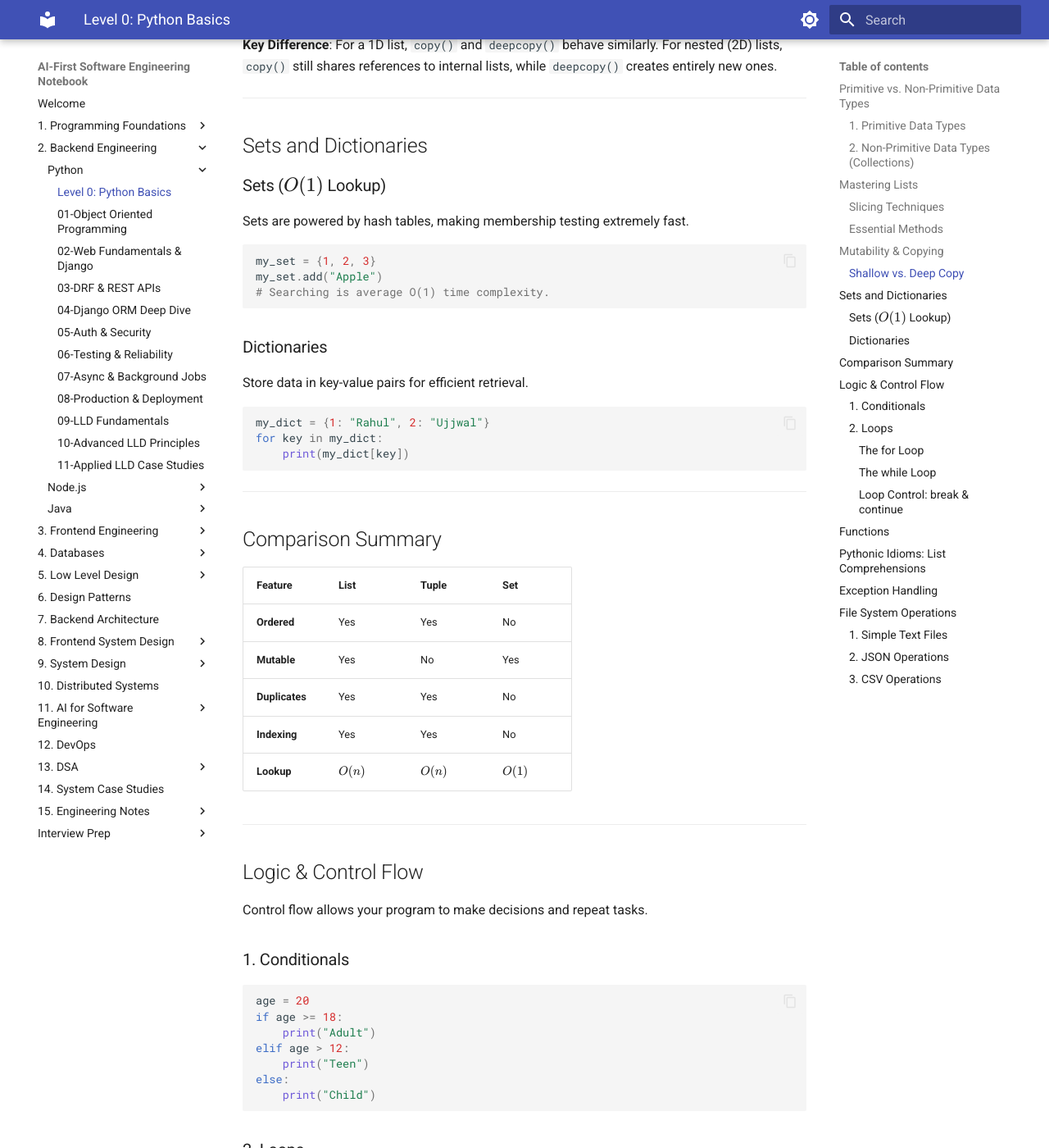
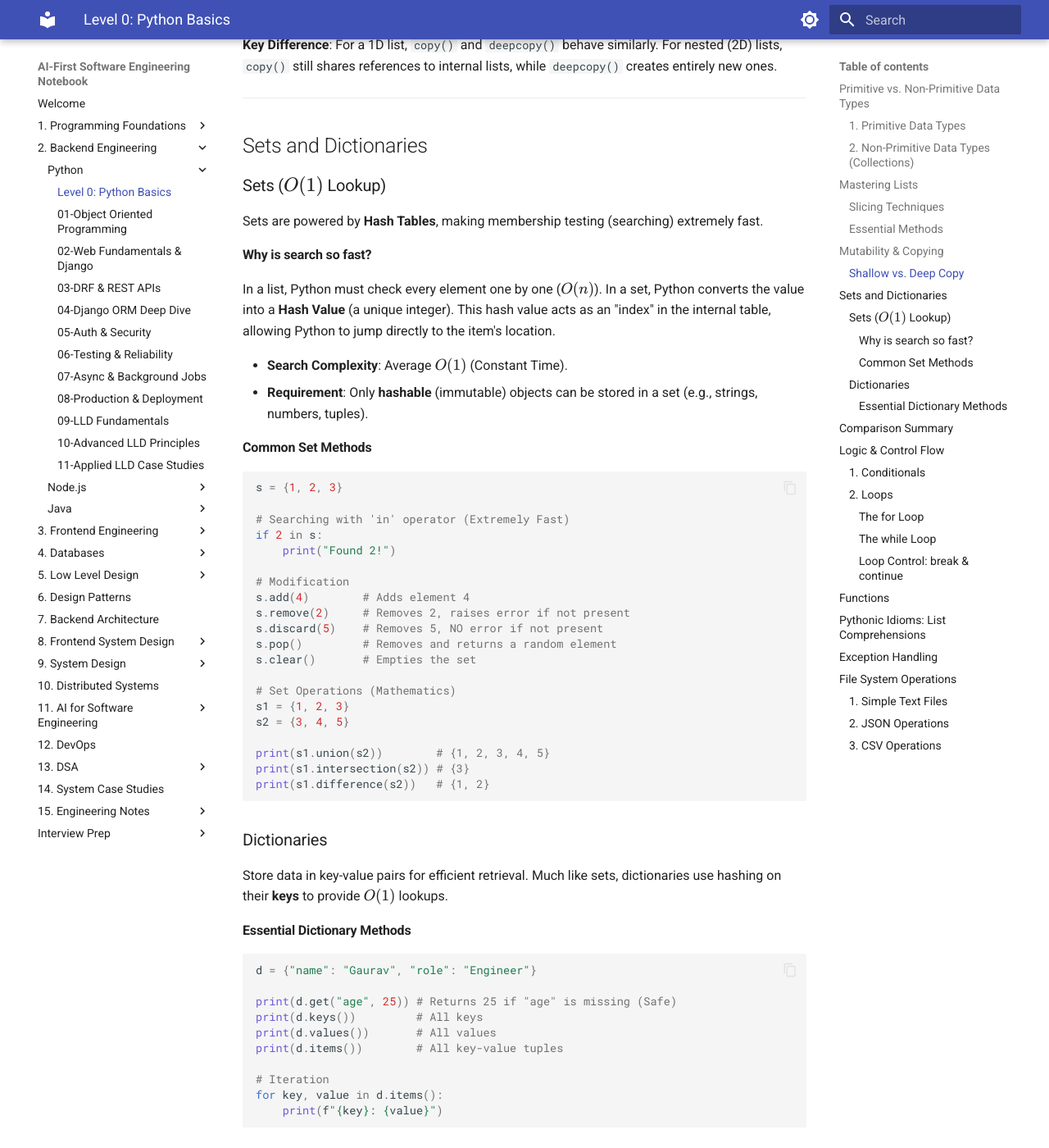
Before and after one commit to ergauravgoyal/ai-first-software-engineer, an MkDocs documentation site: the page built from docs/02-backend-engineering/python/00-python-basics.md, in a window 1280 px wide and 1400 px high, scrolled down 1959 px. Shown: the whole window at 82% size. Built offline with MkDocs 1.6.1 and Material for MkDocs 9.7.7, drawn with Linux system fonts in a browser that asks for light colours.

Commit message:
Explain Set hashing & O(1) search mechanics

````diff
--- a/docs/02-backend-engineering/python/00-python-basics.md
+++ b/docs/02-backend-engineering/python/00-python-basics.md
@@ -71,19 +71,55 @@ crr = copy.deepcopy(arr)
 ## Sets and Dictionaries
 
 ### Sets ($O(1)$ Lookup)
-Sets are powered by hash tables, making membership testing extremely fast.
+
+Sets are powered by **Hash Tables**, making membership testing (searching) extremely fast.
+
+#### Why is search so fast?
+In a list, Python must check every element one by one ($O(n)$). In a set, Python converts the value into a **Hash Value** (a unique integer). This hash value acts as an "index" in the internal table, allowing Python to jump directly to the item's location.
+
+- **Search Complexity**: Average $O(1)$ (Constant Time).
+- **Requirement**: Only **hashable** (immutable) objects can be stored in a set (e.g., strings, numbers, tuples).
+
+#### Common Set Methods
 ```python
-my_set = {1, 2, 3}
-my_set.add("Apple")
-# Searching is average O(1) time complexity.
+s = {1, 2, 3}
+
+# Searching with 'in' operator (Extremely Fast)
+if 2 in s:
+    print("Found 2!")
+
+# Modification
+s.add(4)        # Adds element 4
+s.remove(2)     # Removes 2, raises error if not present
+s.discard(5)    # Removes 5, NO error if not present
+s.pop()         # Removes and returns a random element
+s.clear()       # Empties the set
+
+# Set Operations (Mathematics)
+s1 = {1, 2, 3}
+s2 = {3, 4, 5}
+
+print(s1.union(s2))        # {1, 2, 3, 4, 5}
+print(s1.intersection(s2)) # {3}
+print(s1.difference(s2))   # {1, 2}
 ```
 
 ### Dictionaries
-Store data in key-value pairs for efficient retrieval.
+
+Store data in key-value pairs for efficient retrieval. Much like sets, dictionaries use hashing on their **keys** to provide $O(1)$ lookups.
+
+#### Essential Dictionary Methods
 ```python
-my_dict = {1: "Rahul", 2: "Ujjwal"}
-for key in my_dict:
-    print(my_dict[key])
+d = {"name": "Gaurav", "role": "Engineer"}
+
+print(d.get("age", 25)) # Returns 25 if "age" is missing (Safe)
+print(d.keys())         # All keys
+print(d.values())       # All values
+print(d.items())        # All key-value tuples
+
+# Iteration
+for key, value in d.items():
+    print(f"{key}: {value}")
 ```
 
 ---
````
Also changed, not shown: docs/01-programming-foundations/01-basics.md (deleted, +0 -37 lines), docs/01-programming-foundations/02-variables-datatypes.md (deleted, +0 -75 lines).
